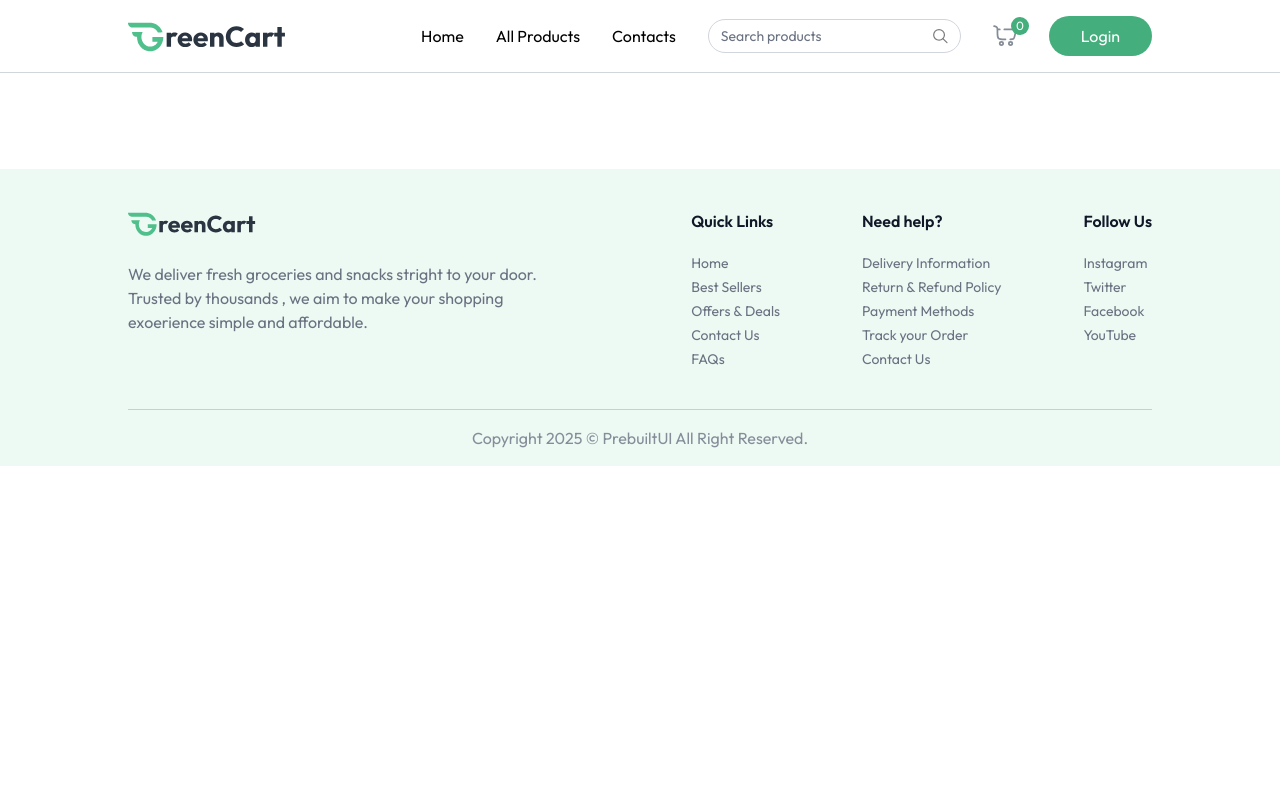
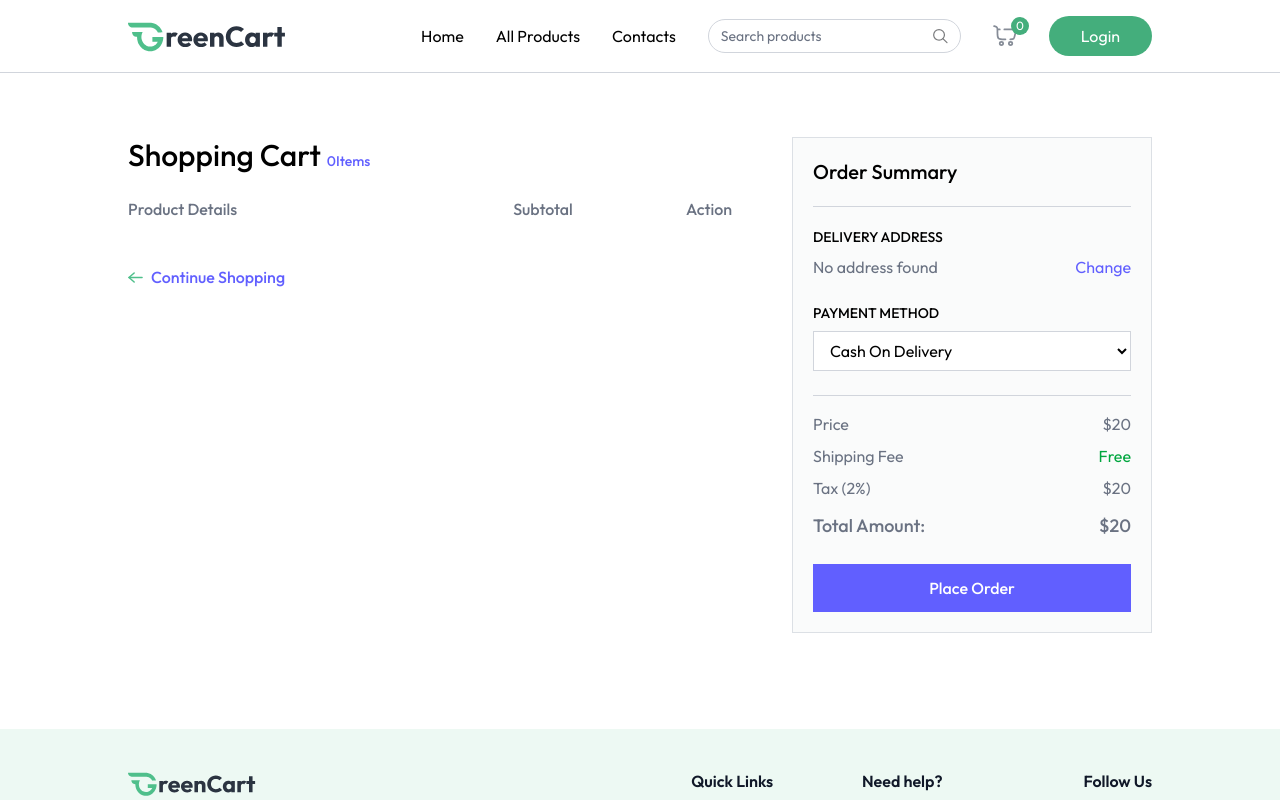
Before and after one commit to Rajeshwar55/MyGroceryStore, a React (Vite) app: page /cart in a window 1280 px wide. Shown: the top 800 px of the page. Built offline with nearby package versions, Linux system fonts and the light colour scheme.

Commit message:
cart added

```diff
--- a/src/App.jsx
+++ b/src/App.jsx
@@ -9,6 +9,7 @@ import Login from "./components/Login";
 import AllProducts from "./pages/AllProducts";
 import ProductCategory from "./pages/ProductCategory";
 import ProductDetail from "./pages/ProductsDetail";
+import Cart from "./pages/Cart";
 const App = () => {
   const isSellerPath = useLocation().pathname.includes("seller");
   const { showUserLogin } = useAppContext();
@@ -28,6 +29,7 @@ const App = () => {
             <Route path="/products" element={<AllProducts />} />
             <Route path="/products/:category" element={<ProductCategory/>}/>
             <Route path="/products/:category/:id" element={<ProductDetail/>}/>
+          <Route path="/cart" element={<Cart/>}></Route>
           </Routes>
         </div>
         {isSellerPath ? null : <Footer />}
--- a/src/components/Navbar.jsx
+++ b/src/components/Navbar.jsx
@@ -50,11 +50,17 @@ const Navbar = () => {
                  </div>
                  )}
             </div>
+            <div className='flex items-center gap-6 sm:hidden'>
+                 <div className="relative cursor-pointer">
+                    <img onClick={()=>navigate('/cart')} src={assets.nav_cart_icon} alt="cart" className='w-6 opacity-60' />
+                    <button className="absolute -top-2 -right-3 text-xs text-white bg-primary-dull w-[18px] h-[18px] rounded-full">{getCartCount()}</button>
+                </div>
 
             <button onClick={() => open ? setOpen(false) : setOpen(true)} aria-label="Menu" className="sm:hidden">
                 {/* Menu Icon SVG */}
               <img src={assets.menu_icon} alt="menu" />
             </button>
+            </div>
 
             {user &&
             <div className={`${open ? 'flex' : 'hidden'} absolute top-[60px] left-0 w-full bg-white shadow-md py-4 flex-col items-start gap-2 px-5 text-sm md:hidden`}>
--- /dev/null
+++ b/src/pages/Cart.jsx
@@ -0,0 +1,171 @@
+import { useEffect, useState } from "react";
+import { useAppContext } from "../context/AppContext";
+import { assets, dummyAddress } from "../assets/assets";
+
+const Cart = () => {
+  const {
+    navigate,
+    products,
+    currency,
+    addToCart,
+    updateCartItems,
+    removeFromCart,
+    cartItems,
+    getCartAmount,
+    getCartCount,
+  } = useAppContext();
+
+  const [cartArray, setCartArray] = useState([]);
+  const [addresses, setAddresses] = useState(dummyAddress);
+  const [showAddress, setShowAddress] = useState(false);
+  const [selectedAddress, setSelectedAddress] = useState(dummyAddress[0]);
+  const { paymentOption, SetPaymentOption } = useState("cod");
+  const getCart = ()=>{
+    let tempArray = []
+    for (const key in cartItems){
+      const product = products.find((item)=>item._id === key)
+      product.quantity = cartItems[key]
+      tempArray.push(product)
+    }
+    setCartArray(tempArray)
+  }
+
+  useEffect(()=>{
+  if(products.length > 0 && cartItems){
+    getCart()
+  }
+  },[products,cartItems])
+
+  return products.length > 0 && cartItems ?(
+    <div className="flex flex-col md:flex-row  mt-16">
+      <div className="flex-1 max-w-4xl">
+        <h1 className="text-3xl font-medium mb-6">
+          Shopping Cart <span className="text-sm text-indigo-500">{getCartCount()}Items</span>
+        </h1>
+
+        <div className="grid grid-cols-[2fr_1fr_1fr] text-gray-500 text-base font-medium pb-3">
+          <p className="text-left">Product Details</p>
+          <p className="text-center">Subtotal</p>
+          <p className="text-center">Action</p>
+        </div>
+
+        {cartArray.map((product, index) => (
+          <div
+            key={index}
+            className="grid grid-cols-[2fr_1fr_1fr] text-gray-500 items-center text-sm md:text-base font-medium pt-3"
+          >
+            <div className="flex items-center md:gap-6 gap-3">
+              <div onClick={()=>{
+                navigate(`/products/${product.category.toLowerCase()}/${product._id}`);scrollTo(0,0)
+              }} className="cursor-pointer w-24 h-24 flex items-center justify-center border border-gray-300 rounded overflow-hidden">
+                <img
+                  className="max-w-full h-full object-cover"
+                  src={product.image[0]}
+                  alt={product.name}
+                />
+              </div>
+              <div>
+                <p className="hidden md:block font-semibold">{product.name}</p>
+                <div className="font-normal text-gray-500/70">
+                  <p>
+                    Weight: <span>{product.Weight || "N/A"}</span>
+                  </p>
+                  <div className="flex items-center">
+                    <p>Qty:</p>
+                    <select className="outline-none">
+                      {Array(cartItems[product._id] > 9 ? cartItems[product._id] : 9)
+                        .fill("")
+                        .map((_, index) => (
+                          <option key={index} value={index + 1}>
+                            {index + 1}
+                          </option>
+                        ))}
+                    </select>
+                  </div>
+                </div>
+              </div>
+            </div>
+            <p className="text-center">
+              {currency}{product.offerPrice * product.quantity}
+            </p>
+            <button onClick={()=>{removeFromCart()}} className="cursor-pointer mx-auto">
+              <img src={assets.refresh_icon} alt="remove" className="inline-block w-6 h-6"/>
+            </button>
+          </div>
+        ))}
+
+        <button className="group cursor-pointer flex items-center mt-8 gap-2 text-indigo-500 font-medium">
+         <img src={assets.arrow_right_icon_colored} alt="" />
+          Continue Shopping
+        </button>
+      </div>
+
+      <div className="max-w-[360px] w-full bg-gray-100/40 p-5 max-md:mt-16 border border-gray-300/70">
+        <h2 className="text-xl md:text-xl font-medium">Order Summary</h2>
+        <hr className="border-gray-300 my-5" />
+
+        <div className="mb-6">
+          <p className="text-sm font-medium uppercase">Delivery Address</p>
+          <div className="relative flex justify-between items-start mt-2">
+            <p className="text-gray-500">No address found</p>
+            <button
+              onClick={() => setShowAddress(!showAddress)}
+              className="text-indigo-500 hover:underline cursor-pointer"
+            >
+              Change
+            </button>
+            {showAddress && (
+              <div className="absolute top-12 py-1 bg-white border border-gray-300 text-sm w-full">
+                <p
+                  onClick={() => setShowAddress(false)}
+                  className="text-gray-500 p-2 hover:bg-gray-100"
+                >
+                  New York, USA
+                </p>
+                <p
+                  onClick={() => setShowAddress(false)}
+                  className="text-indigo-500 text-center cursor-pointer p-2 hover:bg-indigo-500/10"
+                >
+                  Add address
+                </p>
+              </div>
+            )}
+          </div>
+
+          <p className="text-sm font-medium uppercase mt-6">Payment Method</p>
+
+          <select className="w-full border border-gray-300 bg-white px-3 py-2 mt-2 outline-none">
+            <option value="COD">Cash On Delivery</option>
+            <option value="Online">Online Payment</option>
+          </select>
+        </div>
+
+        <hr className="border-gray-300" />
+
+        <div className="text-gray-500 mt-4 space-y-2">
+          <p className="flex justify-between">
+            <span>Price</span>
+            <span>$20</span>
+          </p>
+          <p className="flex justify-between">
+            <span>Shipping Fee</span>
+            <span className="text-green-600">Free</span>
+          </p>
+          <p className="flex justify-between">
+            <span>Tax (2%)</span>
+            <span>$20</span>
+          </p>
+          <p className="flex justify-between text-lg font-medium mt-3">
+            <span>Total Amount:</span>
+            <span>$20</span>
+          </p>
+        </div>
+
+        <button className="w-full py-3 mt-6 cursor-pointer bg-indigo-500 text-white font-medium hover:bg-indigo-600 transition">
+          Place Order
+        </button>
+      </div>
+    </div>
+  ): null;
+};
+export default Cart;
```
